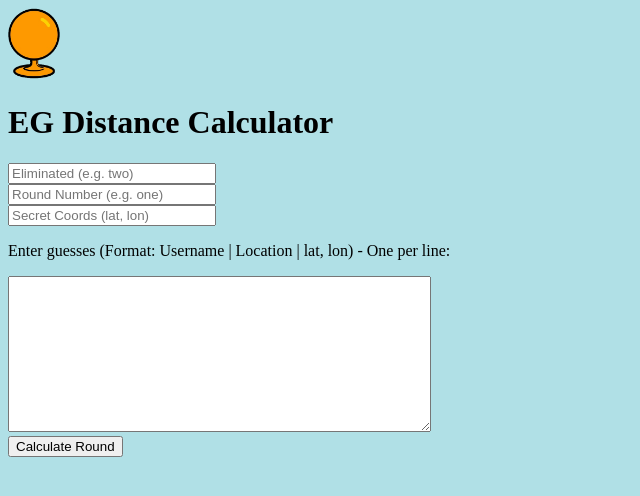
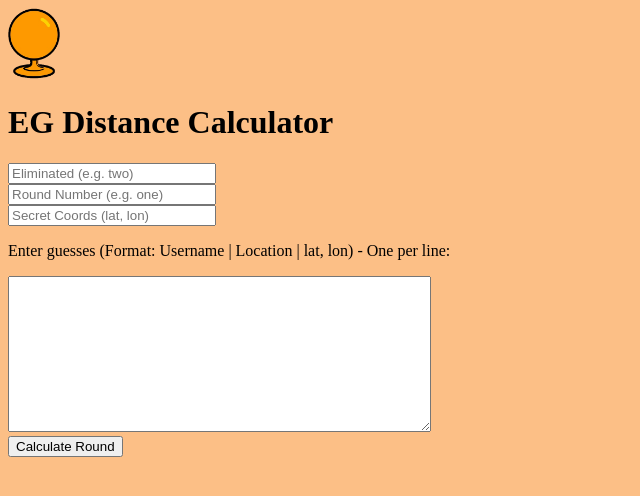
Before and after one commit to okapidragon/EG-Distance-Calculator, a Flask app: page / in a window 1280 px wide. Shown: the top 496 px of the page, without its empty margins (0-640 px from the left). Run offline with Flask 3, Linux system fonts and the light colour scheme.

Commit message:
Change background color of index.html

```diff
--- a/api/templates/index.html
+++ b/api/templates/index.html
@@ -4,7 +4,7 @@
     <title>EG Distance Calculator</title>
     <script defer src="/_vercel/insights/script.js"></script>
 </head>
-<body style="background-color:powderblue;">
+<body style="background-color:#fcbf86;">
     <img src="/Sporcle_logo.png" alt="Sporcle logo" width="52" height="71">
     <h1>EG Distance Calculator</h1>
     <form method="POST">
```
